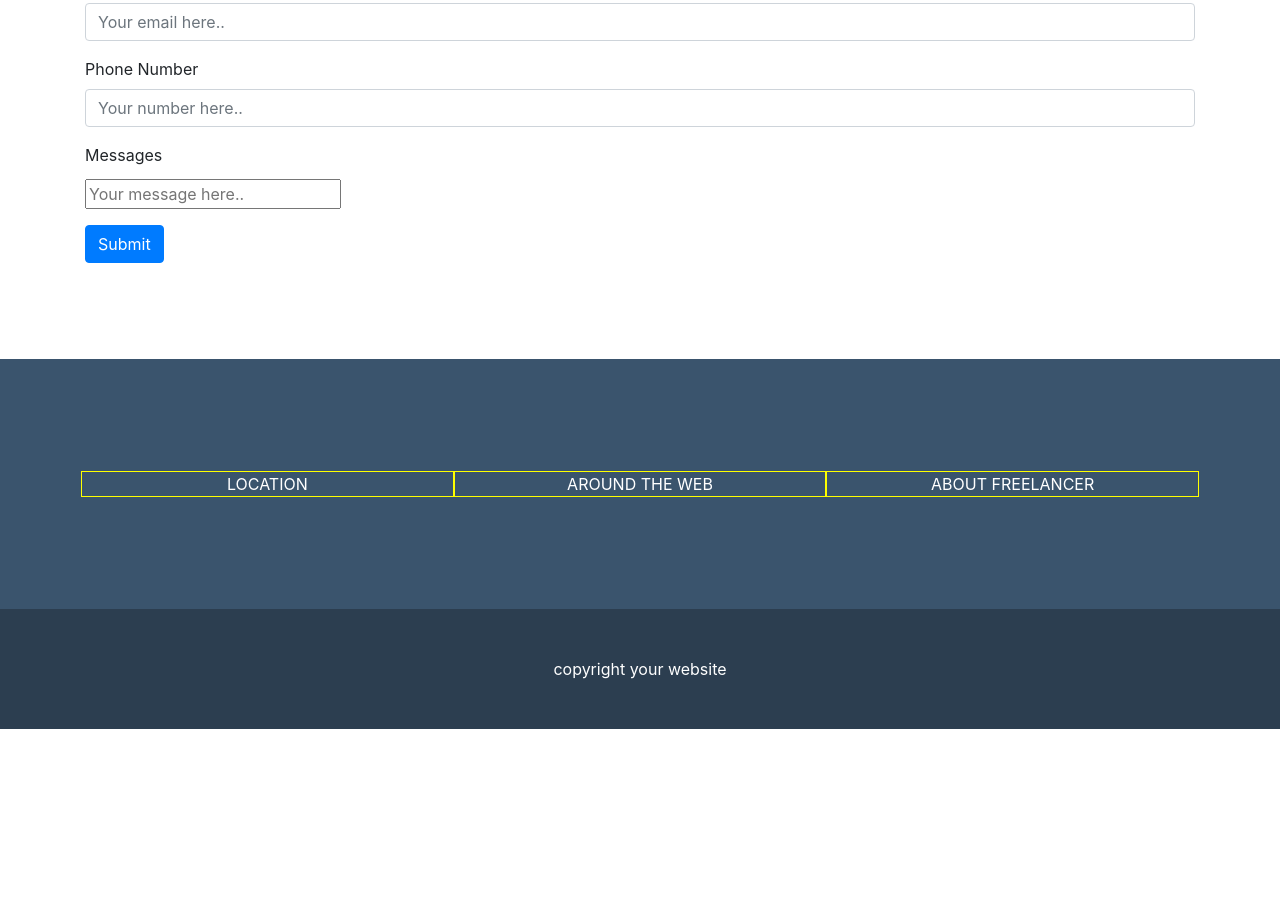
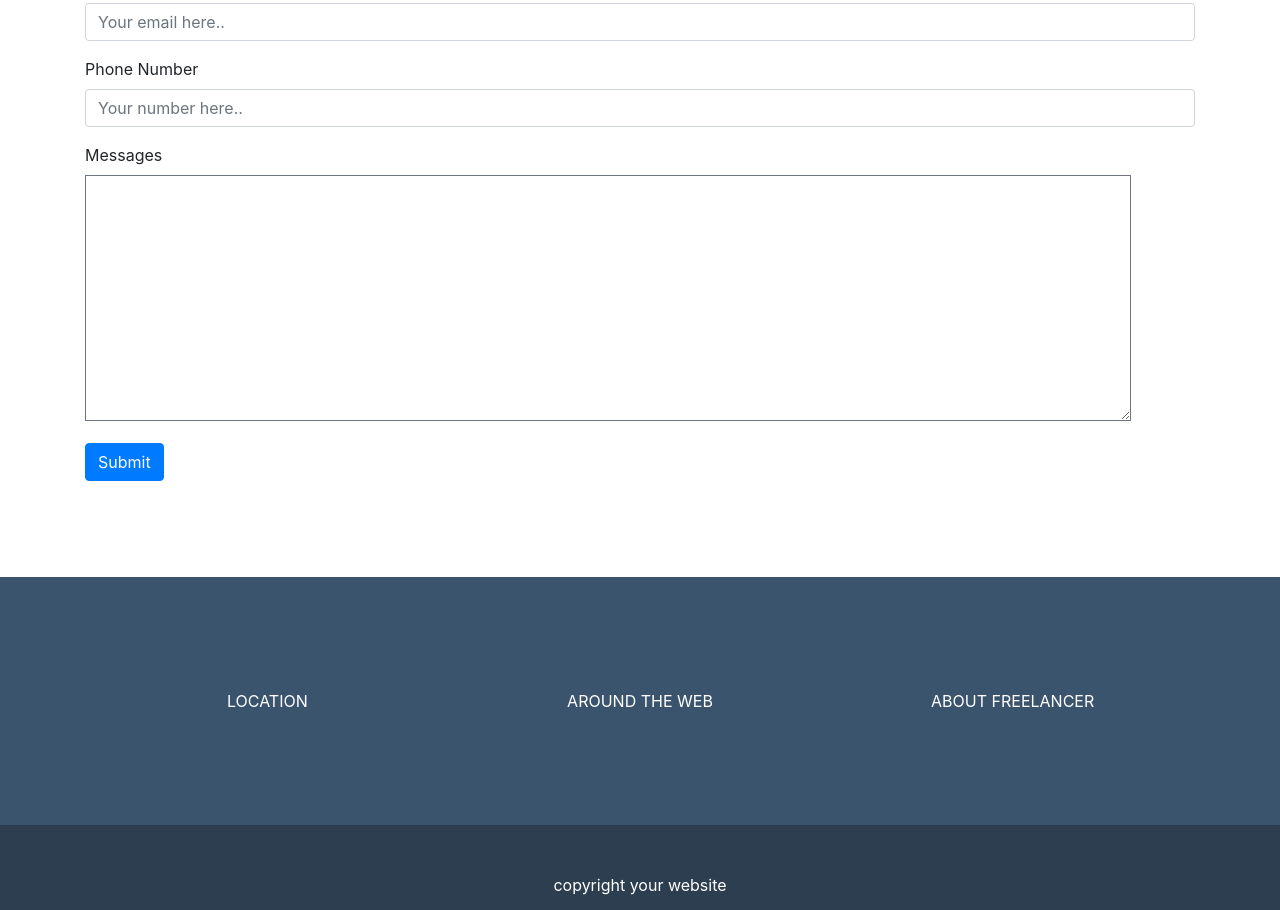
Before and after one commit to StefanoMela/html-css-bootstrap-freelancer, a plain HTML site: page index.html in a window 1280 px wide. Shown: the part 1872-2782 px from the top of the page. Before the commit the page ends 2601 px from the top, so only its background shows below. Drawn offline with nearby package versions, Linux system fonts and the light colour scheme.

Commit message:
small fixes

```diff
--- a/css/style.css
+++ b/css/style.css
@@ -48,9 +48,3 @@ button {
     background-color: #2C3E50;
     color: white;
 }
-
-
-.borderede {
-
-    border: 1px solid yellow;
-}
--- a/index.html
+++ b/index.html
@@ -108,12 +108,12 @@
                     </div>
                     <div class="mb-3">
                         <label for="exampleInputNumber1" class="form-label">Phone Number</label>
-                        <input type="number" class="form-control" placeholder="Your number here.."
+                        <input type="text" class="form-control" placeholder="Your number here.."
                             id="exampleInputNumber1">
                     </div>
                     <div class="mb-3">
-                        <label for="exampleInputText1" class="form-label">Messages</label>
-                        <input type="text" class="form-text" placeholder="Your message here.." id="exampleInputText1">
+                        <label for="exampleInputText1" class="form-label">Messages</label><br>
+                        <textarea name="exampleInputText1" id="exampleInputText1" cols="100" rows="10" class="border-secondary"></textarea>
                     </div>
                     <button type="submit" class="btn btn-primary">Submit</button>
                 </form>
@@ -124,13 +124,13 @@
     <footer id="footer" class="mt-5">
         <div class="footer__top p-5">
             <div class="row d-flex flex-sm-wrap justify-content-between align-items-center p-5 text-center">
-                <div class="col-sm-12 col-md-4 my-sm-3 borderede">
+                <div class="col-sm-12 col-md-4 my-sm-3">
                     <div>LOCATION</div>
                 </div>
-                <div class="col-sm-12 col-md-4 my-sm-3 borderede">
+                <div class="col-sm-12 col-md-4 my-sm-3">
                     <div>AROUND THE WEB</div>
                 </div>
-                <div class="col-sm-12 col-md-4 my-sm-3 borderede">
+                <div class="col-sm-12 col-md-4 my-sm-3">
                     <div>ABOUT FREELANCER</div>
                 </div>
             </div>
```
